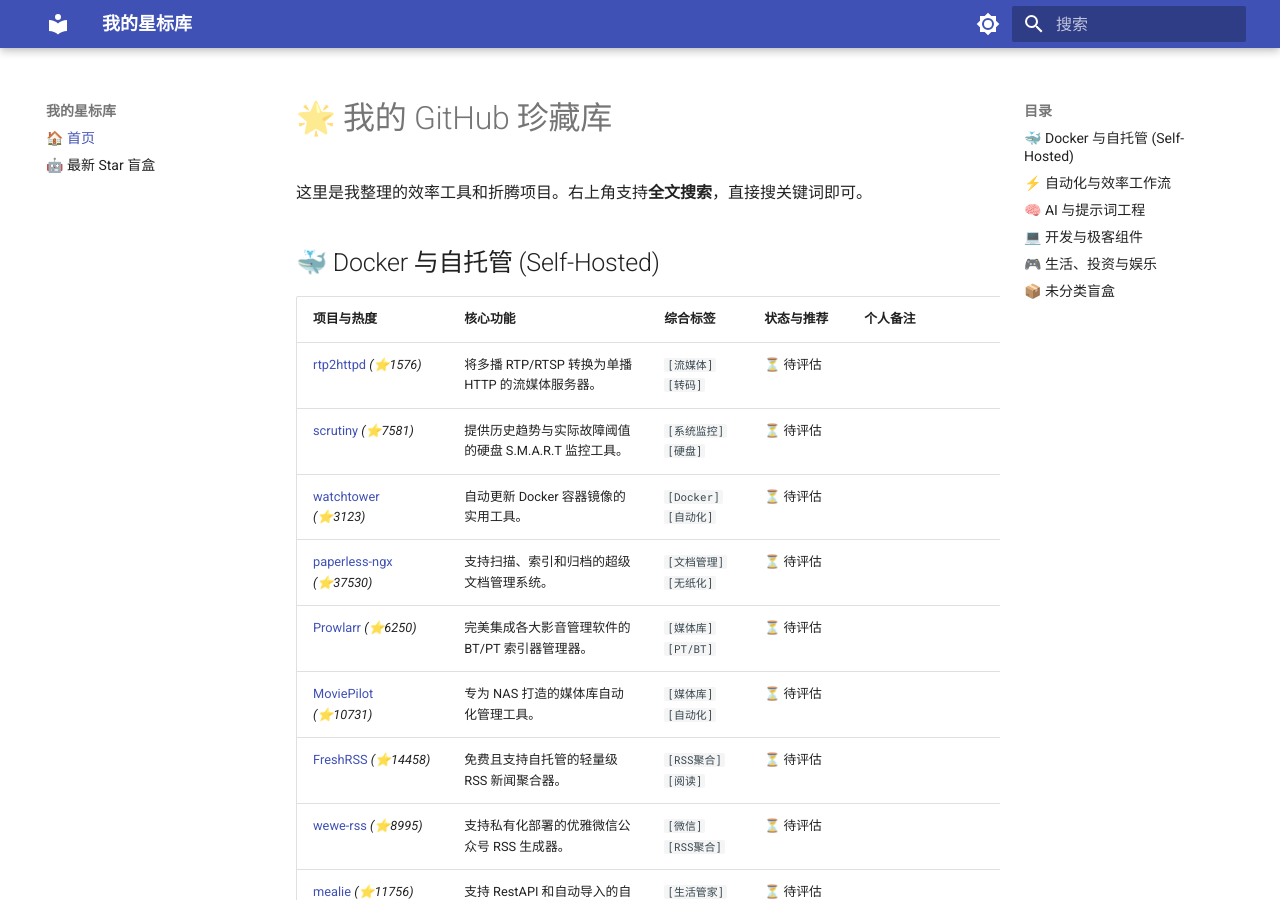
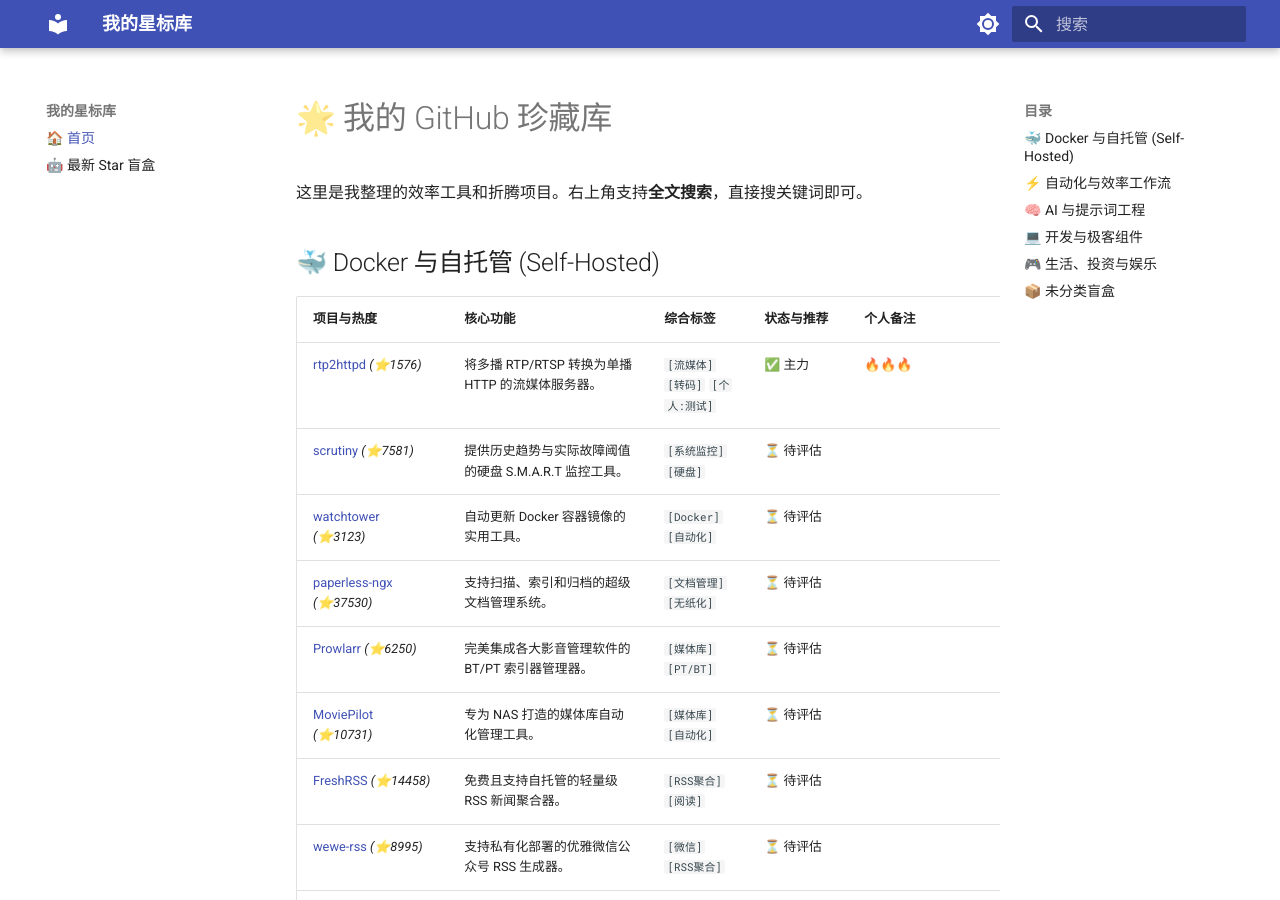
Before and after one commit to alexytcao/my-stars-nav, an MkDocs documentation site: the page built from docs/index.md, in a window 1280 px wide and 900 px high. Built offline with MkDocs 1.6.1 and Material for MkDocs 9.7.7, drawn with Linux system fonts in a browser that asks for light colours.

Commit message:
Update index.md

```diff
--- a/docs/index.md
+++ b/docs/index.md
@@ -6,7 +6,7 @@
 
 | 项目与热度 | 核心功能 | 综合标签 | 状态与推荐 | 个人备注 |
 | :--- | :--- | :--- | :--- | :--- |
-| [rtp2httpd](https://github.com/stackia/rtp2httpd) *(⭐1576)* | 将多播 RTP/RTSP 转换为单播 HTTP 的流媒体服务器。 | `[流媒体]` `[转码]` | ⏳ 待评估 |   |
+| [rtp2httpd](https://github.com/stackia/rtp2httpd) *(⭐1576)* | 将多播 RTP/RTSP 转换为单播 HTTP 的流媒体服务器。 | `[流媒体]` `[转码]` `[个人:测试]` | ✅ 主力 | 🔥🔥🔥  |
 | [scrutiny](https://github.com/AnalogJ/scrutiny) *(⭐7581)* | 提供历史趋势与实际故障阈值的硬盘 S.M.A.R.T 监控工具。 | `[系统监控]` `[硬盘]` | ⏳ 待评估 |   |
 | [watchtower](https://github.com/nicholas-fedor/watchtower) *(⭐3123)* | 自动更新 Docker 容器镜像的实用工具。 | `[Docker]` `[自动化]` | ⏳ 待评估 |   |
 | [paperless-ngx](https://github.com/paperless-ngx/paperless-ngx) *(⭐37530)* | 支持扫描、索引和归档的超级文档管理系统。 | `[文档管理]` `[无纸化]` | ⏳ 待评估 |   |
```
